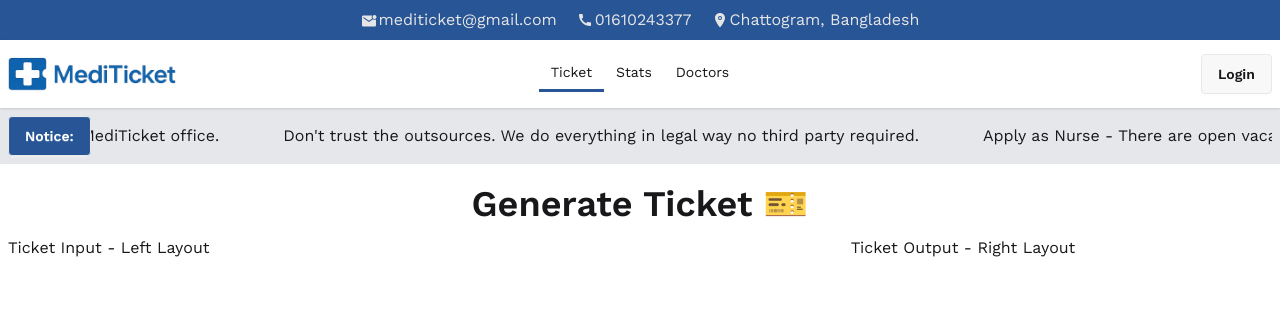
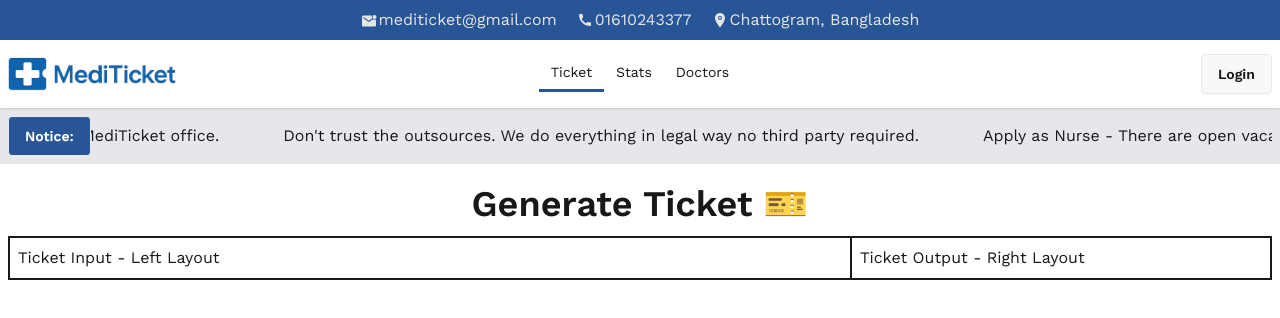
Before and after one commit to Suprio-Das/MediTicket, a React (Vite) app: page / in a window 1280 px wide. Shown: the top 318 px of the page. Built offline with nearby package versions, Linux system fonts and the light colour scheme.

Commit message:
Border added to the layout

```diff
--- a/src/Components/Home/Home.jsx
+++ b/src/Components/Home/Home.jsx
@@ -28,13 +28,13 @@ const Home = () => {
             {/* Ticket Section */}
             <section className="p-2">
                 <h1 className="lg:text-4xl text-xl font-semibold text-center my-3">Generate Ticket 🎫</h1>
-                <div className="grid lg:grid-cols-3 grid-cols-1">
+                <div className="grid lg:grid-cols-3 grid-cols-1 border-2">
                     {/* Ticket Input */}
-                    <div className="col-span-2">
+                    <div className="col-span-2 p-2">
                         <h1>Ticket Input - Left Layout</h1>
                     </div>
                     {/* Ticket Print */}
-                    <div className="col-span-1">
+                    <div className="col-span-1 border-l-2 p-2">
                         <h1>Ticket Output - Right Layout</h1>
                     </div>
                 </div>
```
